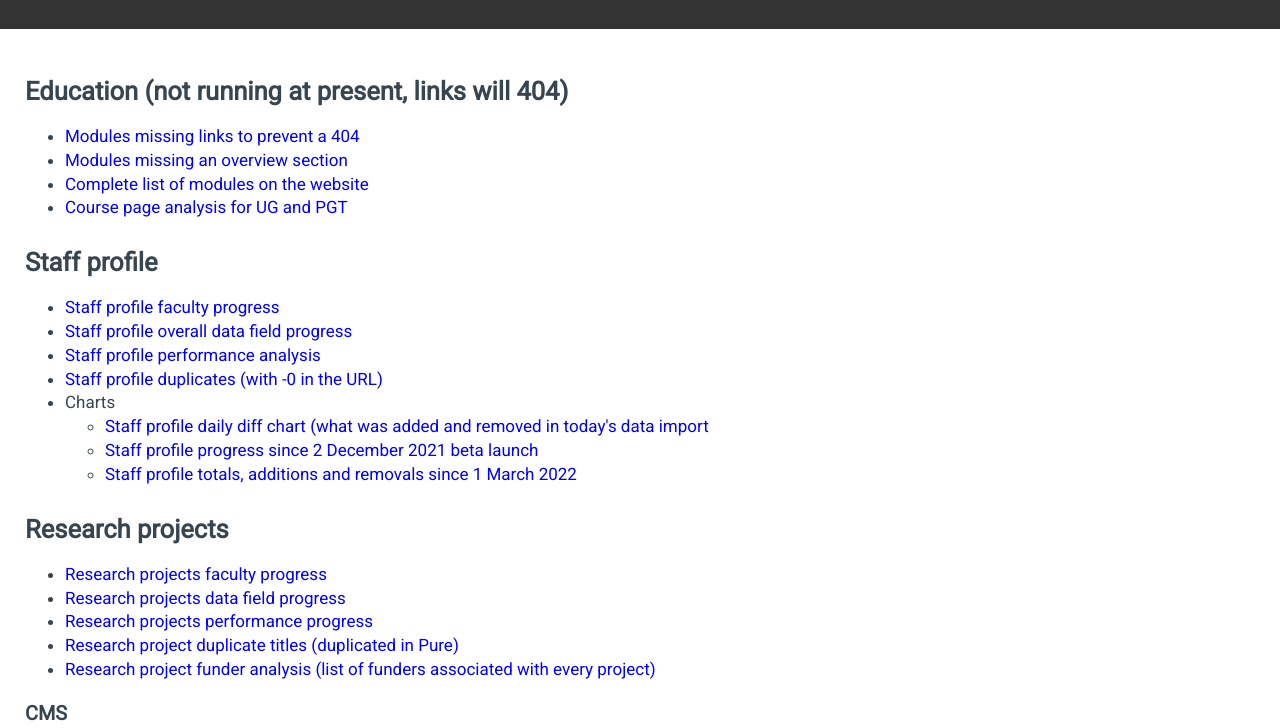
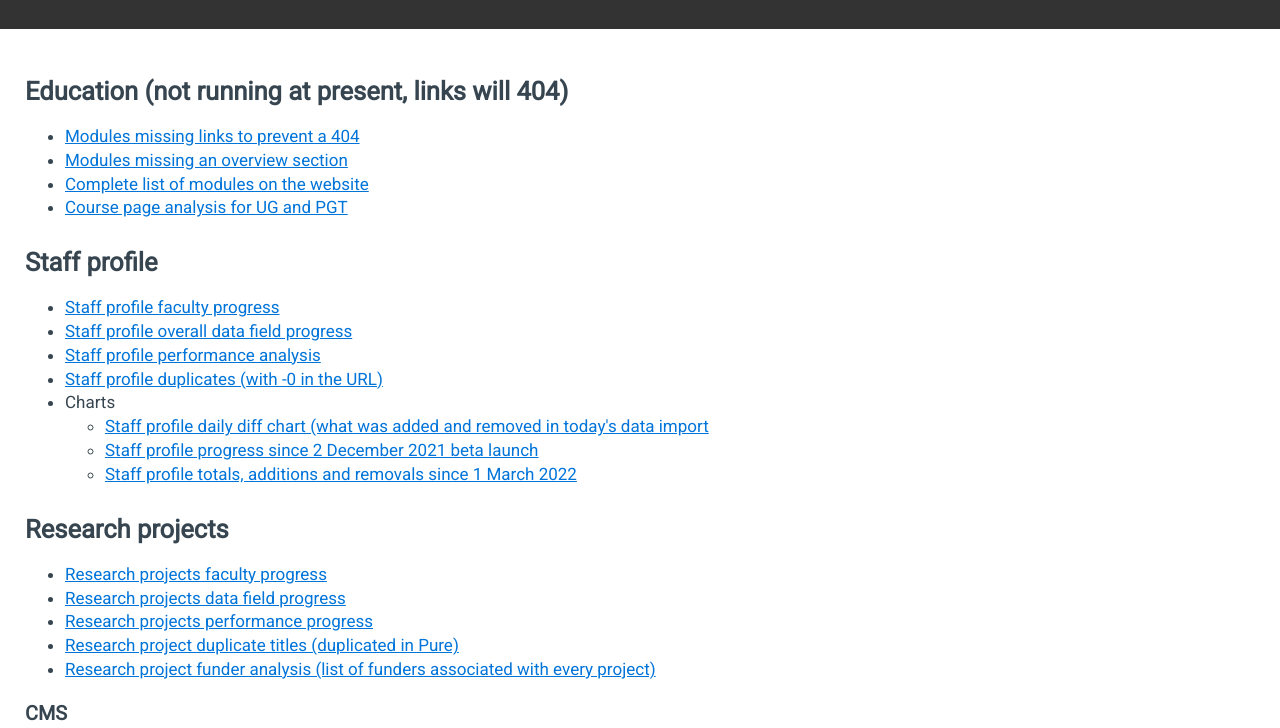
Before and after one commit to PaulThwaiteUK/telegram, a plain HTML site: page dux-dashboard-internal/index.html in a window 1280 px wide. Shown: the part 72-800 px from the top of the page. Drawn offline with Linux system fonts and the light colour scheme.

Commit message:
Updated 'a' with a new blue and added underline

```diff
--- a/css/dux-dashboard.css
+++ b/css/dux-dashboard.css
@@ -22,8 +22,8 @@ body {
 }
 
 a {
-  color: blue;
-  text-decoration: none;
+  color: #0074d9;
+  text-decoration: underline;
 }
 
 .mainsection {
@@ -103,7 +103,7 @@ table.fixed {
 }
 
 td:nth-child(1) {
-  width: 16%;
+  white-space: nowrap;
 }
 
 .chart-container {
```
